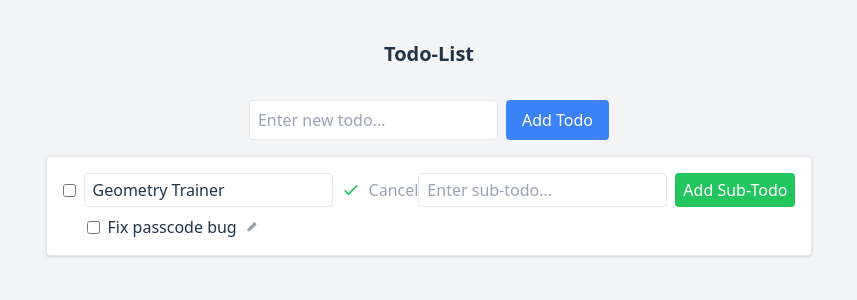
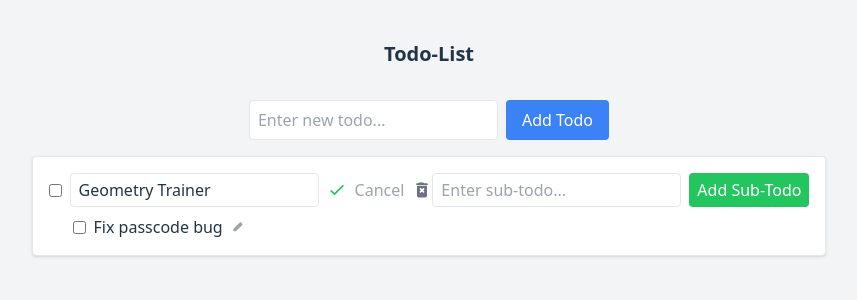
Before and after one commit to mrdeangray/todo-list, a React (Vite) app: page / in a window 1280 px wide. Both pictures are taken after a click on the button 531 px from the left and 190 px from the top of the page. Shown: the top 300 px of the page, without its empty margins (211-1068 px from the left). Built offline with nearby package versions, Linux system fonts and the light colour scheme.

Commit message:
delete feather implemented

```diff
--- a/src/components/Todo.jsx
+++ b/src/components/Todo.jsx
@@ -1,6 +1,6 @@
 import React, { useState } from "react";
 
-const Todo = ({ todo, onAddSubTodo, onToggleTodo, onToggleSubTodo, subTodoInputs, setSubTodoInputs, setTodos }) => {
+const Todo = ({ todo, onAddSubTodo, onToggleTodo, onToggleSubTodo, subTodoInputs, setSubTodoInputs, setTodos, onDeleteTodo }) => {
   const [isEditingTodo, setIsEditingTodo] = useState(false);
   const [editTodoText, setEditTodoText] = useState(todo.text);
   const [editingSubId, setEditingSubId] = useState(null);
@@ -49,6 +49,13 @@ const Todo = ({ todo, onAddSubTodo, onToggleTodo, onToggleSubTodo, subTodoInputs
     } : t));
     setEditingSubId(null);
   };
+  const handleDeleteSub = (subId) => {
+    setTodos(todos => todos.map(t => t.id === todo.id ? {
+      ...t,
+      subTodos: t.subTodos.filter(s => s.id !== subId)
+    } : t));
+    setEditingSubId(null);
+  };
   return (
     <div className="border rounded p-4 bg-white shadow">
       <div className="flex items-center justify-between">
@@ -73,6 +80,16 @@ const Todo = ({ todo, onAddSubTodo, onToggleTodo, onToggleSubTodo, subTodoInputs
                 </svg>
               </button>
               <button className="text-gray-400" title="Cancel" onClick={() => setIsEditingTodo(false)}>Cancel</button>
+              <button
+                className="ml-2 text-gray-500 hover:text-blue-500"
+                title="Delete Todo"
+                onClick={() => onDeleteTodo(todo.id)}
+              >
+                <svg xmlns="http://www.w3.org/2000/svg" viewBox="0 0 24 24" fill="currentColor" className="w-5 h-5">
+                  <path d="M6 19a2 2 0 0 0 2 2h8a2 2 0 0 0 2-2V7H6v12zm3.46-9.12a1 1 0 0 1 1.41 0l1.13 1.13 1.13-1.13a1 1 0 1 1 1.41 1.41l-1.13 1.13 1.13 1.13a1 1 0 0 1-1.41 1.41l-1.13-1.13-1.13 1.13a1 1 0 0 1-1.41-1.41l1.13-1.13-1.13-1.13a1 1 0 0 1 0-1.41z" />
+                  <path d="M18 4h-3.5l-1-1h-5l-1 1H6a1 1 0 0 0 0 2h12a1 1 0 0 0 0-2z" />
+                </svg>
+              </button>
             </>
           ) : (
             <>
@@ -128,6 +145,16 @@ const Todo = ({ todo, onAddSubTodo, onToggleTodo, onToggleSubTodo, subTodoInputs
                   </svg>
                 </button>
                 <button className="text-gray-400" title="Cancel" onClick={() => setEditingSubId(null)}>Cancel</button>
+                <button
+                  className="ml-2 text-gray-500 hover:text-blue-500"
+                  title="Delete Sub-Todo"
+                  onClick={() => handleDeleteSub(sub.id)}
+                >
+                  <svg xmlns="http://www.w3.org/2000/svg" viewBox="0 0 24 24" fill="currentColor" className="w-5 h-5">
+                    <path d="M6 19a2 2 0 0 0 2 2h8a2 2 0 0 0 2-2V7H6v12zm3.46-9.12a1 1 0 0 1 1.41 0l1.13 1.13 1.13-1.13a1 1 0 1 1 1.41 1.41l-1.13 1.13 1.13 1.13a1 1 0 0 1-1.41 1.41l-1.13-1.13-1.13 1.13a1 1 0 0 1-1.41-1.41l1.13-1.13-1.13-1.13a1 1 0 0 1 0-1.41z" />
+                    <path d="M18 4h-3.5l-1-1h-5l-1 1H6a1 1 0 0 0 0 2h12a1 1 0 0 0 0-2z" />
+                  </svg>
+                </button>
               </>
             ) : (
               <>
--- a/src/components/TodoList.jsx
+++ b/src/components/TodoList.jsx
@@ -2,6 +2,9 @@ import React from "react";
 import Todo from "./Todo";
 
 const TodoList = ({ todos, onAddSubTodo, onToggleTodo, onToggleSubTodo, onAddTodo, subTodoInputs, setSubTodoInputs, setTodos }) => {
+  const handleDeleteTodo = (todoId) => {
+    setTodos(todos => todos.filter(t => t.id !== todoId));
+  };
   return (
     <div className="space-y-4">
       {todos.map((todo, idx) => (
@@ -14,6 +17,7 @@ const TodoList = ({ todos, onAddSubTodo, onToggleTodo, onToggleSubTodo, onAddTod
           subTodoInputs={subTodoInputs}
           setSubTodoInputs={setSubTodoInputs}
           setTodos={setTodos}
+          onDeleteTodo={handleDeleteTodo}
         />
       ))}
     </div>
```
